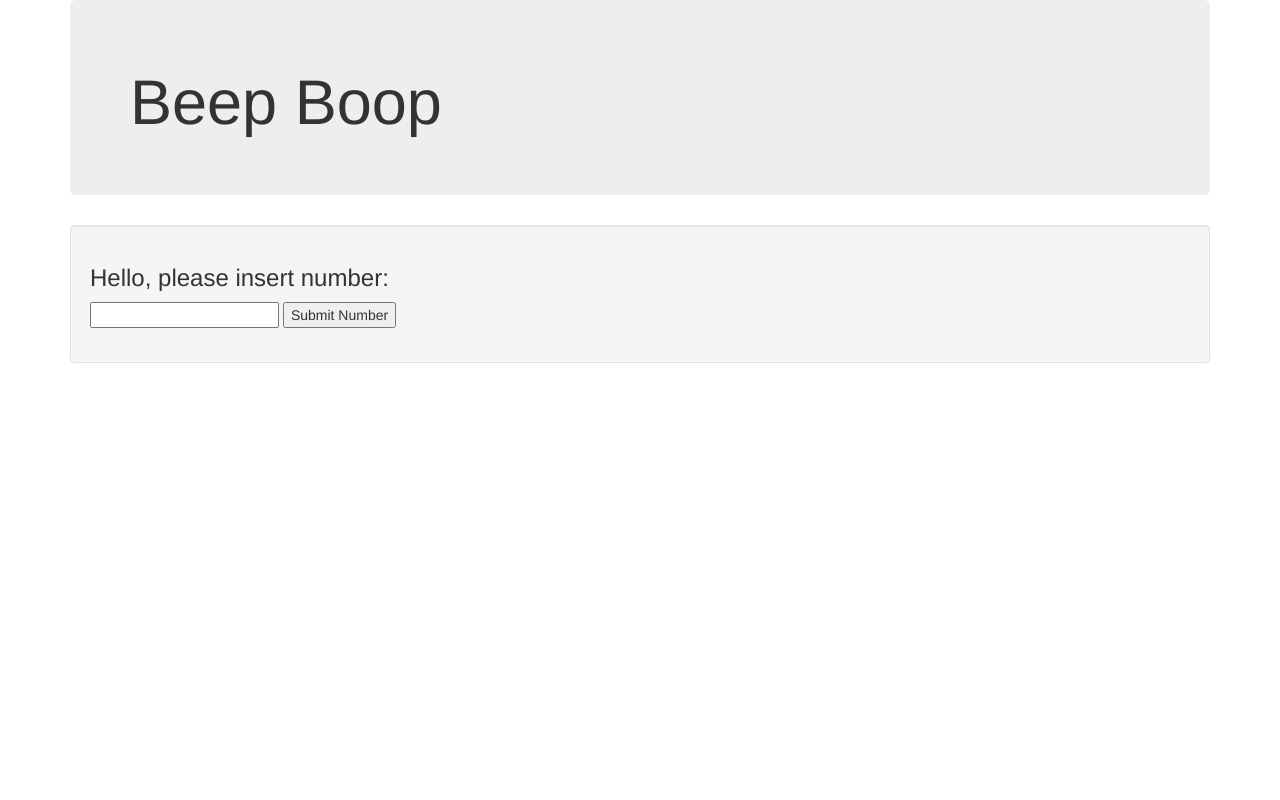
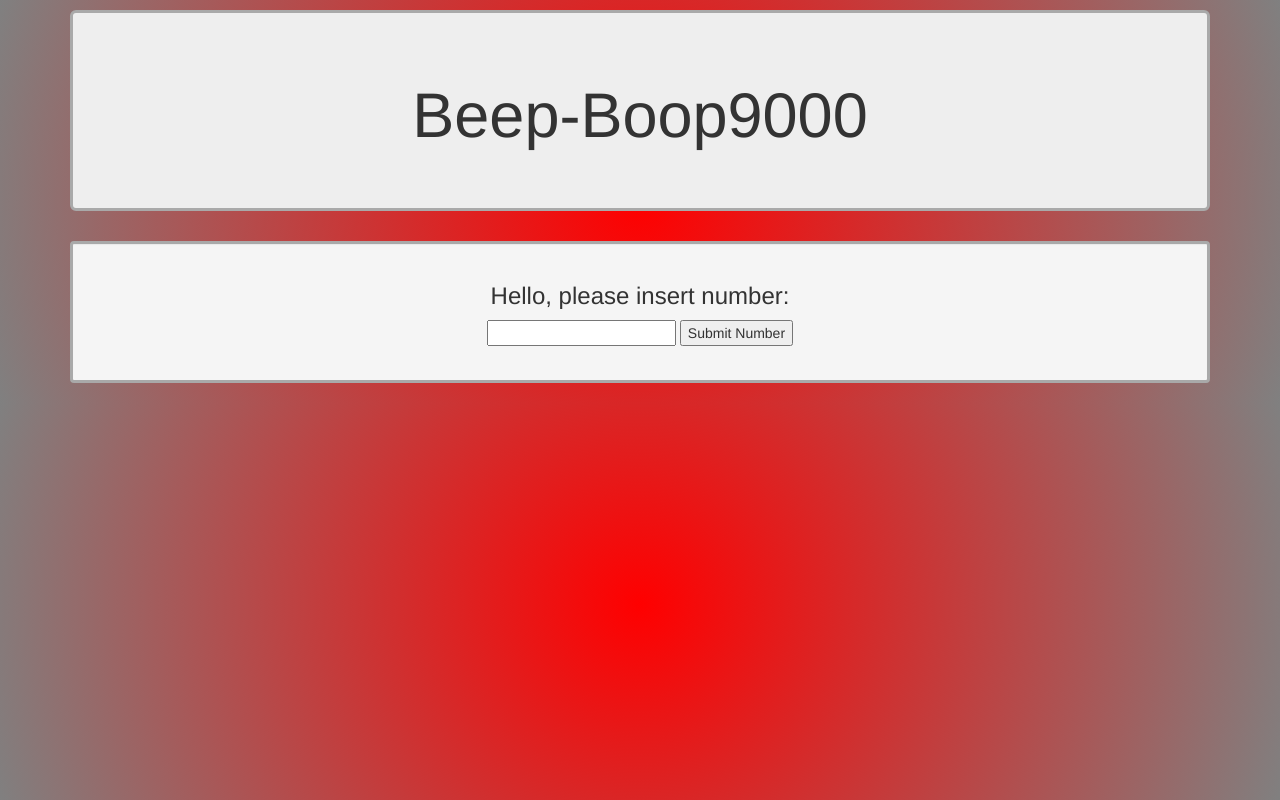
Before and after one commit to MrDanielBennett/beep-boop, a plain HTML site: page index.html in a window 1280 px wide. Drawn offline with Linux system fonts and the light colour scheme.

Commit message:
add css element 'background-color' as well as borders and margins to make the page more appeaseing to look at

```diff
--- a/css/styles.css
+++ b/css/styles.css
@@ -1,3 +1,16 @@
+body {
+   background-image: radial-gradient(circle, red, gray);
+}
+.container{
+  text-align: center;
+}
+.jumbotron{
+  margin-top: 10px;
+  border: solid darkgray;
+}
+.well {
+  border: solid darkgray;
+}
 #result-well{
   display: none;
 }
--- a/index.html
+++ b/index.html
@@ -10,7 +10,7 @@
   <body>
     <div class="container">
       <div class="jumbotron">
-        <h1>Beep Boop</h1>
+        <h1>Beep-Boop9000</h1>
       </div>
       <div id="input-well" class="well">
         <form id="userInputForm">
```
